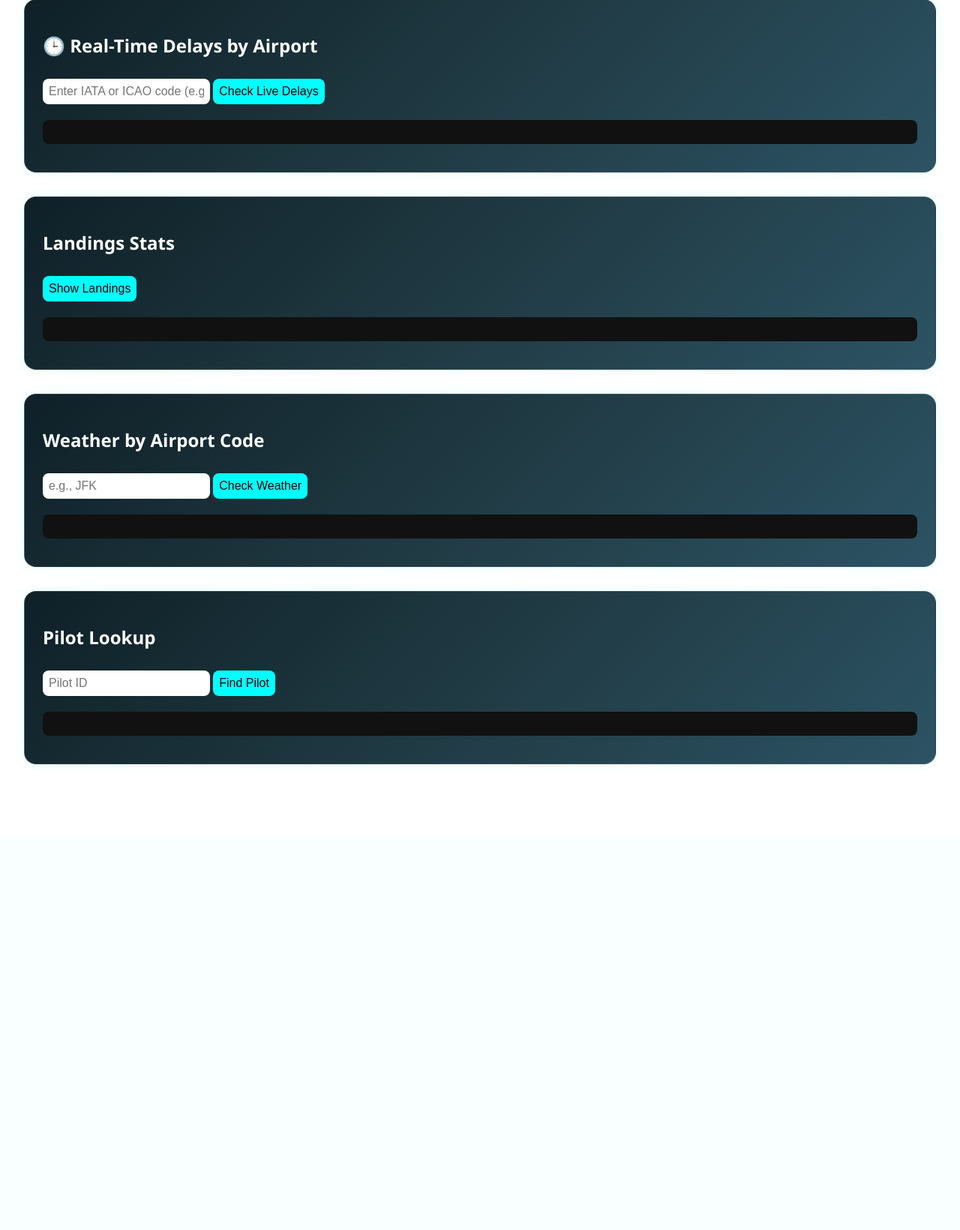
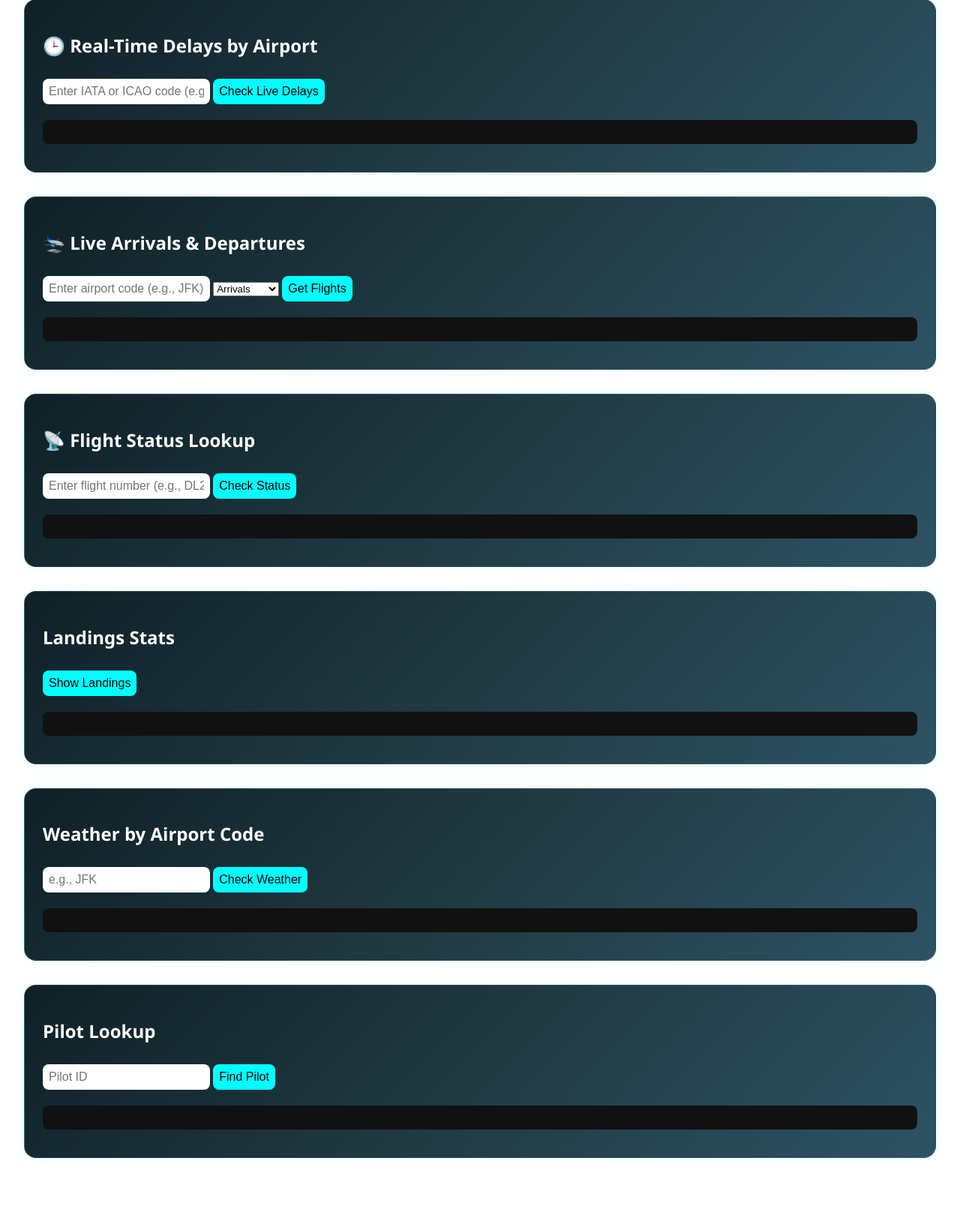
Before and after one commit to ManavK003/Airport-DB-Webapp, a Flask app: page / in a window 1280 px wide. Shown: the part 1440-3080 px from the top of the page at 75% size. Before the commit the page ends 2459 px from the top, so only its background shows below. Run offline with Flask 3, Linux system fonts and the light colour scheme; some libraries are stand-ins or nearby versions.

Commit message:
added arrival, departure and flight status sections

```diff
--- a/app.py
+++ b/app.py
@@ -68,6 +68,47 @@ def get_delays_by_airport():
     except requests.RequestException as e:
         return jsonify({"error": f"Failed to fetch delays: {str(e)}"}), 500
 
+@app.route('/api/airportboards/<code>')
+def get_airport_boards(code):
+    flight_type = request.args.get("type", "arrivals")  # 'arrivals' or 'departures'
+    how_many = request.args.get("howMany", 10)
+
+    url = f"https://aeroapi.flightaware.com/aeroapi/airports/{code}/flights"
+    params = {
+        "type": flight_type,
+        "howMany": how_many
+    }
+    headers = {
+        "x-apikey": FLIGHTAWARE_API_KEY
+    }
+
+    try:
+        response = requests.get(url, headers=headers, params=params)
+        response.raise_for_status()
+        data = response.json()
+        if flight_type == "arrivals":
+            return jsonify({"flights": data.get("arrivals", [])})
+        else:
+            return jsonify({"flights": data.get("departures", [])})
+    except requests.RequestException as e:
+        return jsonify({"error": str(e)}), 500
+
+@app.route('/api/flight_status/<flight_number>')
+def get_flight_status(flight_number):
+    headers = {
+        "x-apikey": FLIGHTAWARE_API_KEY
+    }
+    url = f"https://aeroapi.flightaware.com/aeroapi/flights/{flight_number.upper()}"
+
+    try:
+        response = requests.get(url, headers=headers)
+        response.raise_for_status()
+        flights = response.json().get("flights", [])
+        if not flights:
+            return jsonify({"error": "No data found for this flight."}), 404
+        return jsonify(flights[0])  # return the most recent flight record
+    except requests.RequestException as e:
+        return jsonify({"error": str(e)}), 500
 
 @app.route('/api/delays/top')
 def top_delays():
--- a/templates/index.html
+++ b/templates/index.html
@@ -64,8 +64,23 @@
         <pre id="delay-results"></pre>
       </section>
 
+      <section>
+        <h2>🛬 Live Arrivals & Departures</h2>
+        <input type="text" id="board-code" placeholder="Enter airport code (e.g., JFK)">
+        <select id="flight-type">
+          <option value="arrivals">Arrivals</option>
+          <option value="departures">Departures</option>
+        </select>
+        <button onclick="loadAirportBoard()">Get Flights</button>
+        <pre id="board-results"></pre>
+      </section>
 
-
+      <section>
+        <h2>📡 Flight Status Lookup</h2>
+        <input type="text" id="flight-number" placeholder="Enter flight number (e.g., DL2475)">
+        <button onclick="getFlightStatus()">Check Status</button>
+        <pre id="flight-status-results"></pre>
+      </section>
     <section>
       <h2>Landings Stats</h2>
       <button onclick="getLandings()">Show Landings</button>
@@ -248,6 +263,83 @@
       });
     }
 }
+async function getFlightStatus() {
+    const flightNumber = document.getElementById("flight-number").value.trim().toUpperCase();
+    const output = document.getElementById("flight-status-results");
+
+    if (!flightNumber) {
+      alert("Please enter a flight number.");
+      return;
+    }
+
+    const res = await fetch(`/api/flight_status/${flightNumber}`);
+    const data = await res.json();
+
+    if (data.error) {
+      output.textContent = `❌ ${data.error}`;
+      return;
+    }
+
+    const {
+      ident, origin, destination, status,
+      scheduled_out, estimated_out, actual_out,
+      scheduled_in, estimated_in, actual_in,
+      departure_delay, arrival_delay, aircraft_type
+    } = data;
+
+    output.textContent = `
+  ✈️ Flight: ${ident}
+  From: ${origin?.code} (${origin?.city}) → To: ${destination?.code} (${destination?.city})
+  Status: ${status}
+  Aircraft: ${aircraft_type || "Unknown"}
+
+  Departure
+    • Scheduled: ${scheduled_out}
+    • Estimated: ${estimated_out}
+    • Actual: ${actual_out}
+    • Delay: ${departure_delay ? `${Math.round(departure_delay / 60)} min` : "None"}
+
+  Arrival
+    • Scheduled: ${scheduled_in}
+    • Estimated: ${estimated_in}
+    • Actual: ${actual_in}
+    • Delay: ${arrival_delay ? `${Math.round(arrival_delay / 60)} min` : "None"}
+  `.trim();
+  }
+
+async function loadAirportBoard() {
+    const code = document.getElementById("board-code").value.trim().toUpperCase();
+    const type = document.getElementById("flight-type").value;
+
+    if (!code) {
+      alert("Please enter an airport code.");
+      return;
+    }
+
+    const res = await fetch(`/api/airportboards/${code}?type=${type}&howMany=10`);
+    const data = await res.json();
+    const output = document.getElementById("board-results");
+
+    if (data.error) {
+      output.textContent = `❌ ${data.error}`;
+      return;
+    }
+
+    if (!data.flights || data.flights.length === 0) {
+      output.textContent = `✅ No recent ${type} found for ${code}.`;
+      return;
+    }
+
+    let result = `✈️ ${type.toUpperCase()} at ${code}:\n\n`;
+    data.flights.forEach(flight => {
+      result += `• ${flight.ident} from ${flight.origin.code} to ${flight.destination.code}\n`;
+      result += `  Scheduled: ${flight.scheduled_out}\n`;
+      result += `  Estimated: ${flight.estimated_out}\n\n`;
+    });
+
+    output.textContent = result;
+  }
+
 async function getRealTimeDelays() {
     const code = document.getElementById("delay-code").value.trim().toUpperCase();
     if (!code) {
```
Also changed, not shown: readme.txt, static/style.css (line endings or trailing spaces).
